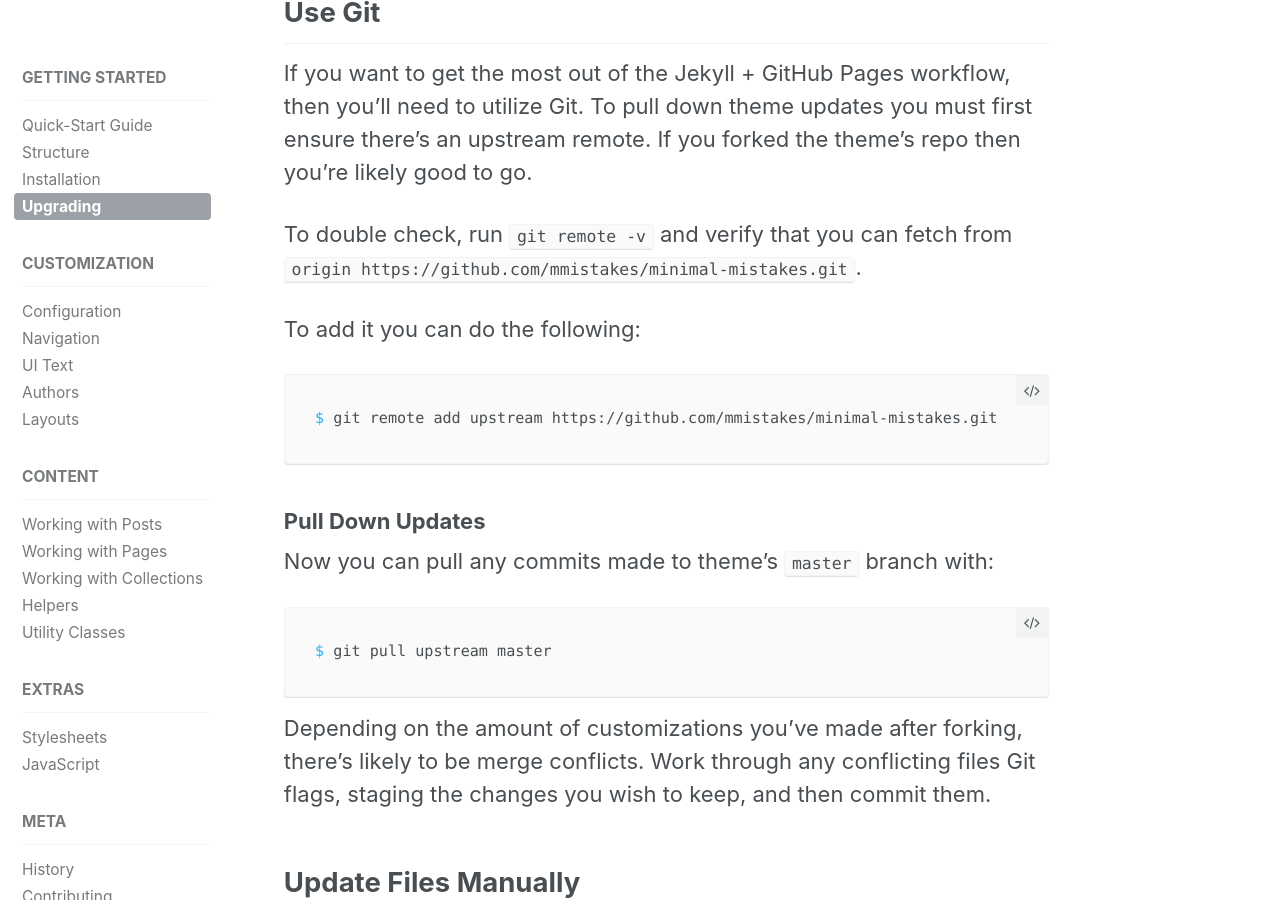
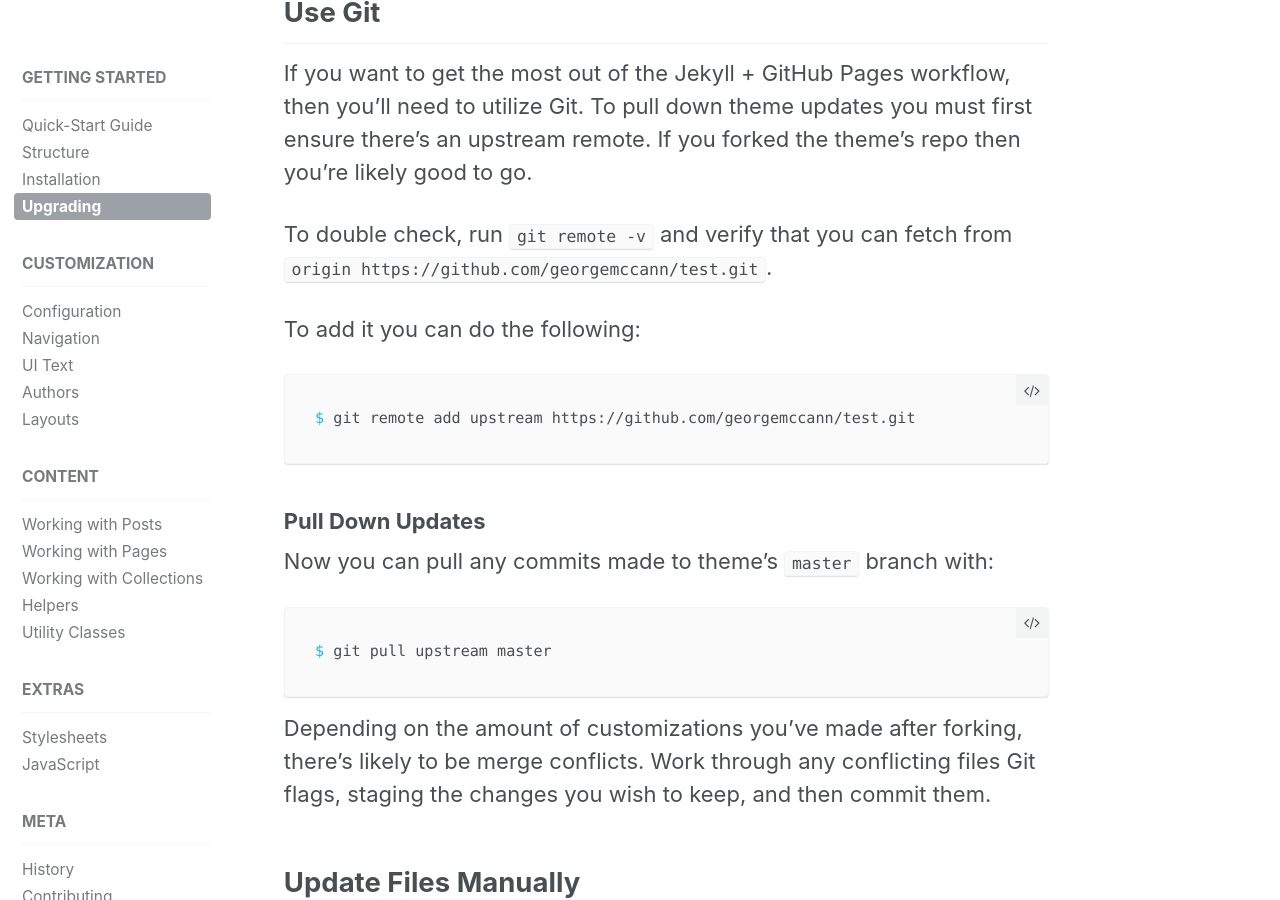
Before and after one commit to georgemccann/test, a Jekyll site: the page built from _docs/04-upgrading.md, in a window 1280 px wide and 900 px high, scrolled down 527 px. Built offline with Jekyll 4.4.1, drawn with Linux system fonts in a browser that asks for light colours.

Commit message:
change repo

```diff
--- a/_config.yml
+++ b/_config.yml
@@ -13,7 +13,7 @@ name                     : &name "Michael Rose"
 description              : &description "A flexible Jekyll theme for your blog or site with a minimalist aesthetic."
 url                      : https://georgemccann.github.io # the base hostname & protocol for your site e.g. "https://mmistakes.github.io"
 baseurl                  : "/minimal-mistakes" # the subpath of your site, e.g. "/blog"
-repository               : "mmistakes/minimal-mistakes"
+repository               : "georgemccann/test"
 teaser                   : # filename of teaser fallback teaser image placed in /images/, .e.g. "500x300.png"
 # breadcrumbs            : false # true, false (default)
 words_per_minute         : 200
```
